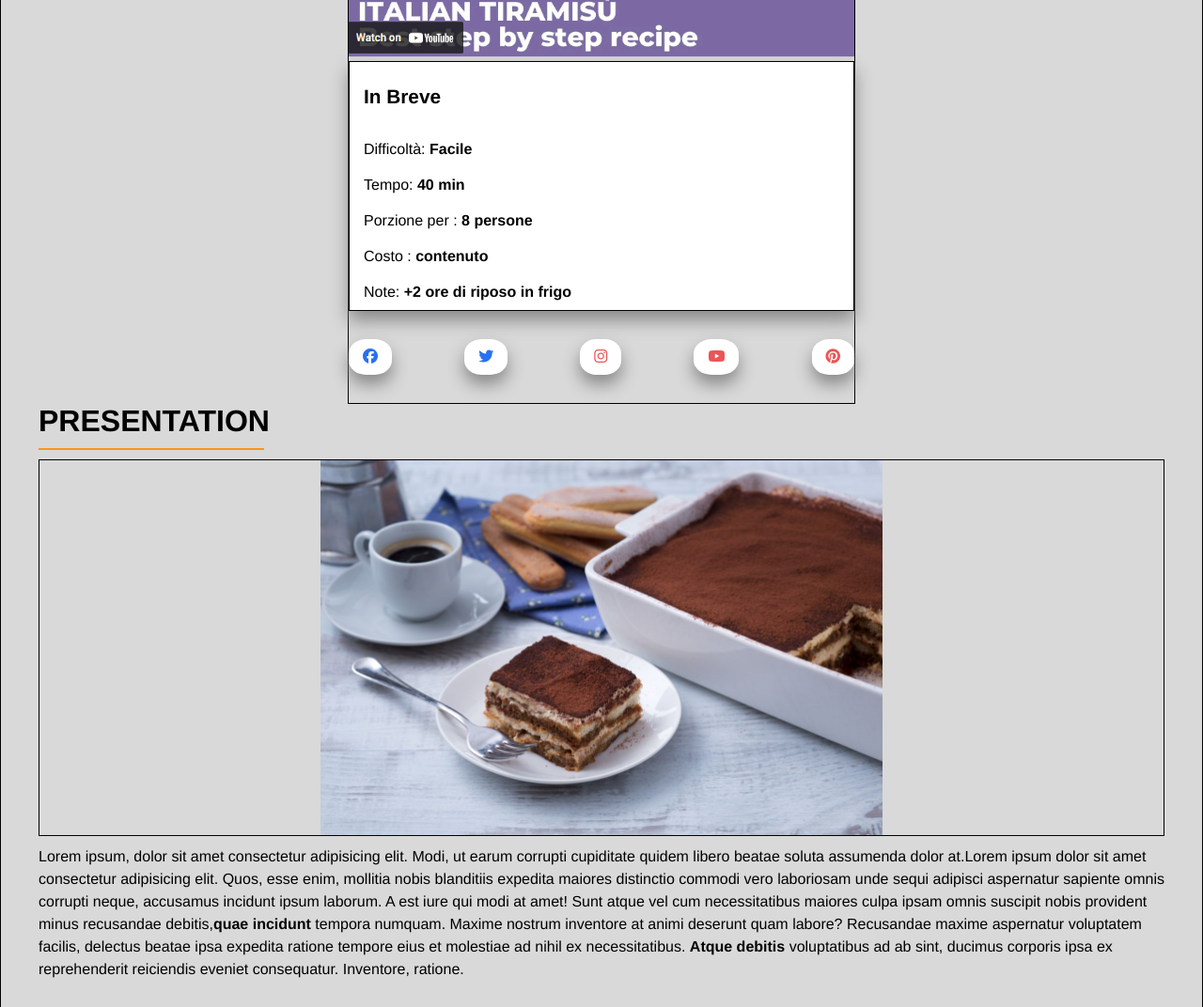
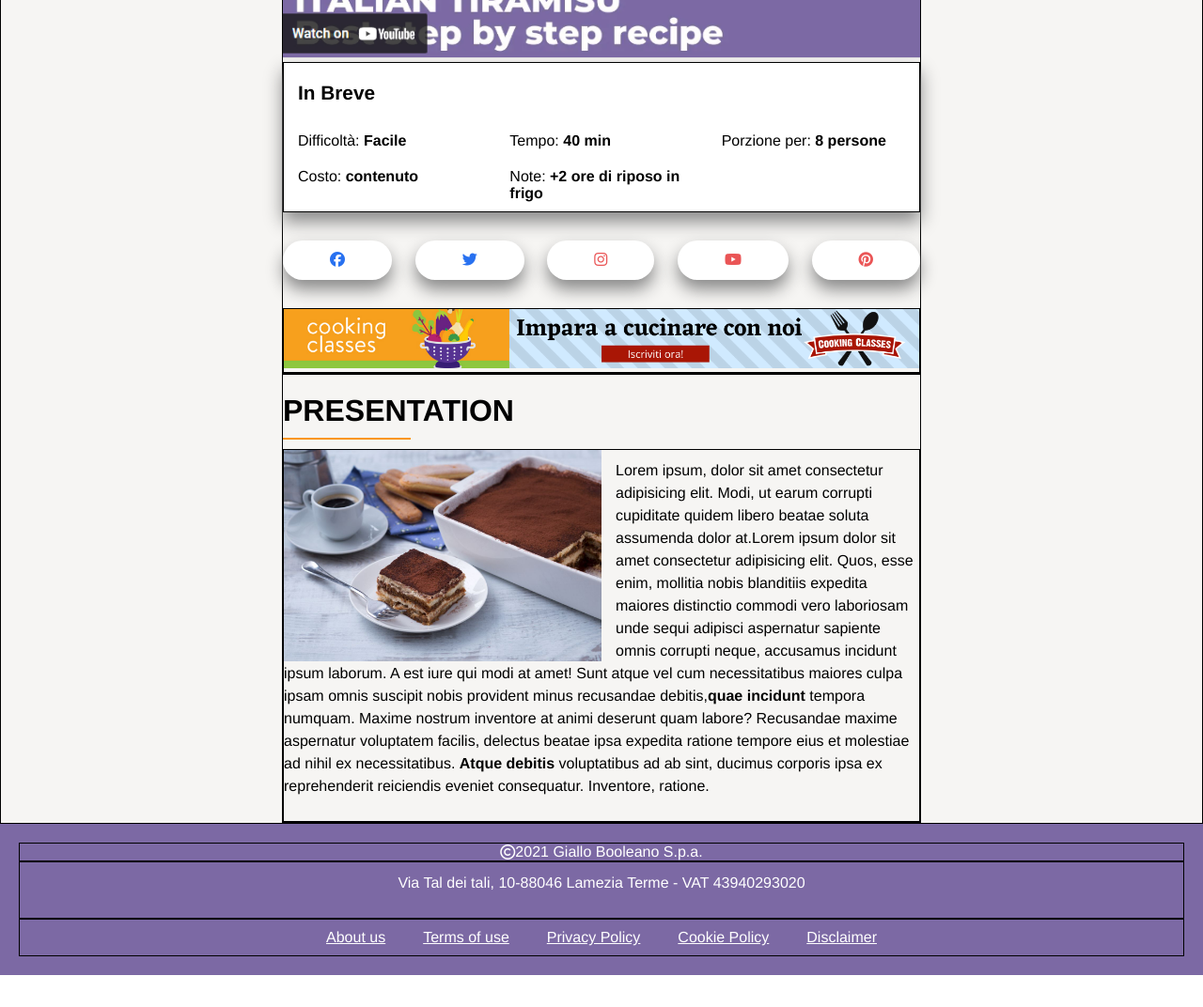
Before and after one commit to alessiotinaglia/htmlcss-responsive-layout, a plain HTML site: page index.html in a window 1280 px wide. Shown: the part 480-1552 px from the top of the page at 94% size. After the commit the page ends 1518 px from the top, so only its background shows below. Drawn offline with Linux system fonts and the light colour scheme.

Commit message:
fine 768

```diff
--- a/index.html
+++ b/index.html
@@ -14,62 +14,70 @@
 </head>
 
 <body>
-
     <header class="bg-white">
         <div<a href="#">
             <h1>Giallo Booleano</h1>
             </a>
-        </div>
+            </div>
     </header>
 
     <main class="debug">
-
         <section class="container debug">
             <div class="font-grey">DOLCI E DESSERT</div>
             <h2>Tiramisù <span class="asd">(Dolce Tradizionale)</span></h2>
             <div>
                 <img id="tiramisu" src="./img/image (10).png" alt="Tiramisù">
             </div>
-            <div class="debug bg-white box-shadow">
-                <ul>
-                    <li>
-                        <h5>In Breve</h5></strong>
-                    </li>
+            <div class="debug bg-white box-shadow container">
+                <h5>In Breve</h5>
+                <ul class="container calc">
                     <li>Difficoltà: <strong>Facile</strong></li>
                     <li>Tempo: <strong>40 min</strong></li>
-                    <li>Porzione per : <strong>8 persone</strong></li>
-                    <li>Costo : <strong>contenuto</strong></li>
+                    <li>Porzione per: <strong>8 persone</strong></li>
+                    <li>Costo: <strong>contenuto</strong></li>
                     <li>Note: <strong>+2 ore di riposo in frigo</strong></li>
                 </ul>
             </div>
-            <div class="social d-flex j-content">
+            <div class="social d-flex j-content container">
                 <a id="facebook" href="#"><i class="fa-brands fa-facebook"></i></a>
                 <a id="twitter" href="#"><i class="fa-brands fa-twitter"></i></a>
                 <a id="instagram" href="#"><i class="fa-brands fa-instagram"></i></a>
                 <a id="youtube" href="#"><i class="fa-brands fa-youtube"></i></a>
                 <a id="pinterest" href=""><i class="fa-brands fa-pinterest"></i></a>
             </div>
+
+
+            <aside class="container asd debug container">
+                <img src="./img/banner.png" alt="Publicità">
+            </aside>
         </section>
-        <!-- <aside class="container debug">
-            Publicità
-        </aside> -->
 
         <section>
-            <h3>PRESENTATION</h3>
-            <hr>
-            <div class="d-flex j-center a-center debug">
-                <img id="presentation" src="./img/tiramisu.jpg" alt="tiramisu">
+            <div class="debug container">
+                <h3>PRESENTATION</h3>
+                <hr>
+                <div class="debug clearfix container">
+                    <img class="presentation c-fix" src="./img/tiramisu.jpg" alt="tiramisu">
+                    <p>Lorem ipsum, dolor sit amet consectetur adipisicing elit. Modi, ut earum corrupti cupiditate
+                        quidem
+                        libero beatae soluta assumenda dolor at.Lorem ipsum dolor sit amet consectetur adipisicing elit.
+                        Quos,
+                        esse enim, mollitia nobis blanditiis expedita maiores distinctio commodi vero laboriosam unde
+                        sequi
+                        adipisci aspernatur sapiente omnis corrupti neque, accusamus incidunt ipsum laborum. A est iure
+                        qui modi
+                        at amet! Sunt atque vel cum necessitatibus maiores culpa ipsam omnis suscipit nobis provident
+                        minus
+                        recusandae debitis,<strong>quae incidunt</strong> tempora numquam. Maxime nostrum inventore at
+                        animi
+                        deserunt quam labore? Recusandae maxime aspernatur voluptatem facilis, delectus beatae ipsa
+                        expedita
+                        ratione tempore eius et molestiae ad nihil ex necessitatibus. <strong>Atque debitis</strong>
+                        voluptatibus ad ab sint, ducimus corporis ipsa ex reprehenderit reiciendis eveniet consequatur.
+                        Inventore, ratione.</p>
+                </div>
             </div>
-            <p>Lorem ipsum, dolor sit amet consectetur adipisicing elit. Modi, ut earum corrupti cupiditate quidem
-                libero beatae soluta assumenda dolor at.Lorem ipsum dolor sit amet consectetur adipisicing elit. Quos,
-                esse enim, mollitia nobis blanditiis expedita maiores distinctio commodi vero laboriosam unde sequi
-                adipisci aspernatur sapiente omnis corrupti neque, accusamus incidunt ipsum laborum. A est iure qui modi
-                at amet! Sunt atque vel cum necessitatibus maiores culpa ipsam omnis suscipit nobis provident minus
-                recusandae debitis,<strong>quae incidunt</strong> tempora numquam. Maxime nostrum inventore at animi
-                deserunt quam labore? Recusandae maxime aspernatur voluptatem facilis, delectus beatae ipsa expedita
-                ratione tempore eius et molestiae ad nihil ex necessitatibus. <strong>Atque debitis</strong>
-                voluptatibus ad ab sint, ducimus corporis ipsa ex reprehenderit reiciendis eveniet consequatur.
-                Inventore, ratione.</p>
+
         </section>
 
         <!-- <section class="container debug">
@@ -81,10 +89,10 @@
         <div class="d-flex a-center j-center debug">
             <i class="fa-regular fa-copyright"></i><span><strong></strong>2021 Giallo Booleano S.p.a.</span>
         </div>
-        <div class="d-flex a-center j-center debug" >
+        <div class="d-flex a-center j-center debug">
             <p>Via Tal dei tali, 10-88046 Lamezia Terme - VAT 43940293020</p>
         </div>
-        <div class="d-flex debug container-small">
+        <div class="d-flex debug a-center j-center container-small">
             <ul class="d-flex f-wrap a-center j-center">
                 <li><a href="#">About us</a></li>
                 <li><a href="#">Terms of use</a></li>
--- a/style.css
+++ b/style.css
@@ -7,8 +7,9 @@
 
 /* colori */
 :root {
+    --color-grey: #9F9F9F;;
     --color-white: #ffffff;
-    --color-bg-color: #d9d9d9;
+    --color-bg-color: #F6F5F3;
     --color-primary: #7c69a4;
     --color-dark-text: #4e3969;
     --color-black: #282529;
@@ -47,12 +48,13 @@ h2{
 }
 
 h3{
+    padding-top: 20px;
     font-size: 2em;
 }
 
 h5{
     font-size: 1.3em;
-    padding: 15px 0px;
+    padding: 20px 15px;
 }
 
 .asd{
@@ -74,7 +76,6 @@ header a{
 
 main {
     background-color: var(--color-bg-color);
-    padding: 20px 15px;
 }
 
 
@@ -125,8 +126,9 @@ main ul li{
     color: var(--color-icon-red);
 }
 
-#presentation{
+.presentation{
     width: 50%;
+
 }
 
 hr{
@@ -140,7 +142,7 @@ hr{
 
 .font-grey{
     font-size: 1em;
-    color: var(--color-bg-color);
+    color: var(--color-grey);
 }
 
 .box-shadow{
@@ -183,6 +185,17 @@ p{
     flex-direction: column;
 }
 
+.clearfix img {
+    float: left;
+    margin-right: 15px;
+}
+
+.clearfix::after {
+    content: "";
+    display: table;
+    clear: both;
+}
+
 /* page */
 
 footer{
@@ -210,16 +223,48 @@ footer div ul li a{
     .asd{
         display: none;
     }
+
+    main{
+        padding: 0;
+    }
+
 }
 
 @media screen and (min-width: 768px){
+    h1{
+        text-align: left;
+    }
+    .container{
+        max-width: 680px;
+    }
+    .calc{
+        display: flex;
+    }
+    main section ul{
+        width: 100%;
+        flex-wrap: wrap;
+        justify-content: flex-start;
+    }
+    main section ul li{
+        width: calc(100% / 3);
+    }
     main{
-        padding: 40px;
+        padding: 0px;
     }
     .asd{
-        display: block;
+        display: inline-block;
+    }
+    main section a{
+        padding: 0;
+        margin: 0;
     }
 
+    .social a{
+        padding: 12px 50px;
+        border-radius: 25px;
+    }
+
+}
 
 @media screen and (min-width: 992px){
 
```
